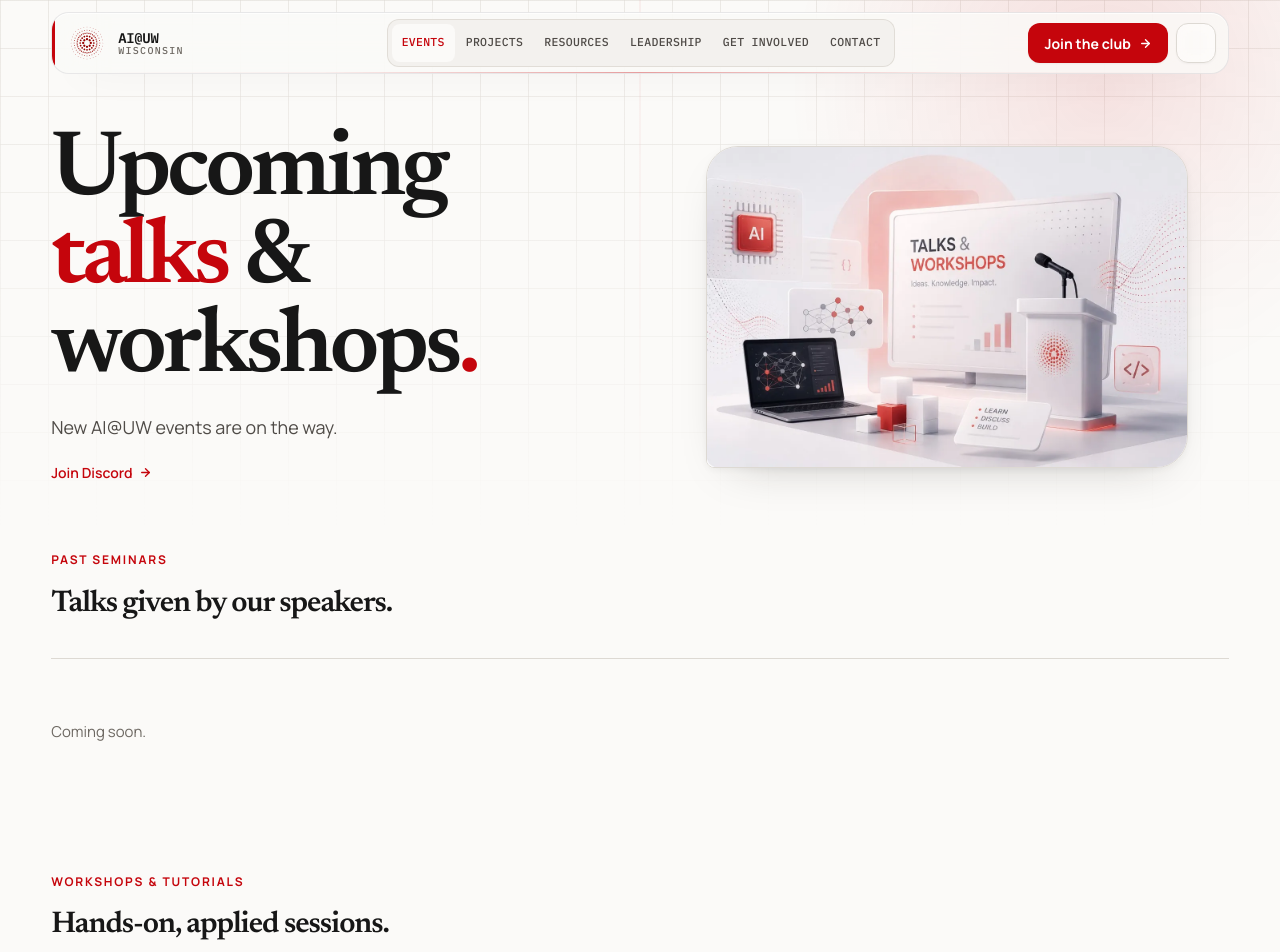
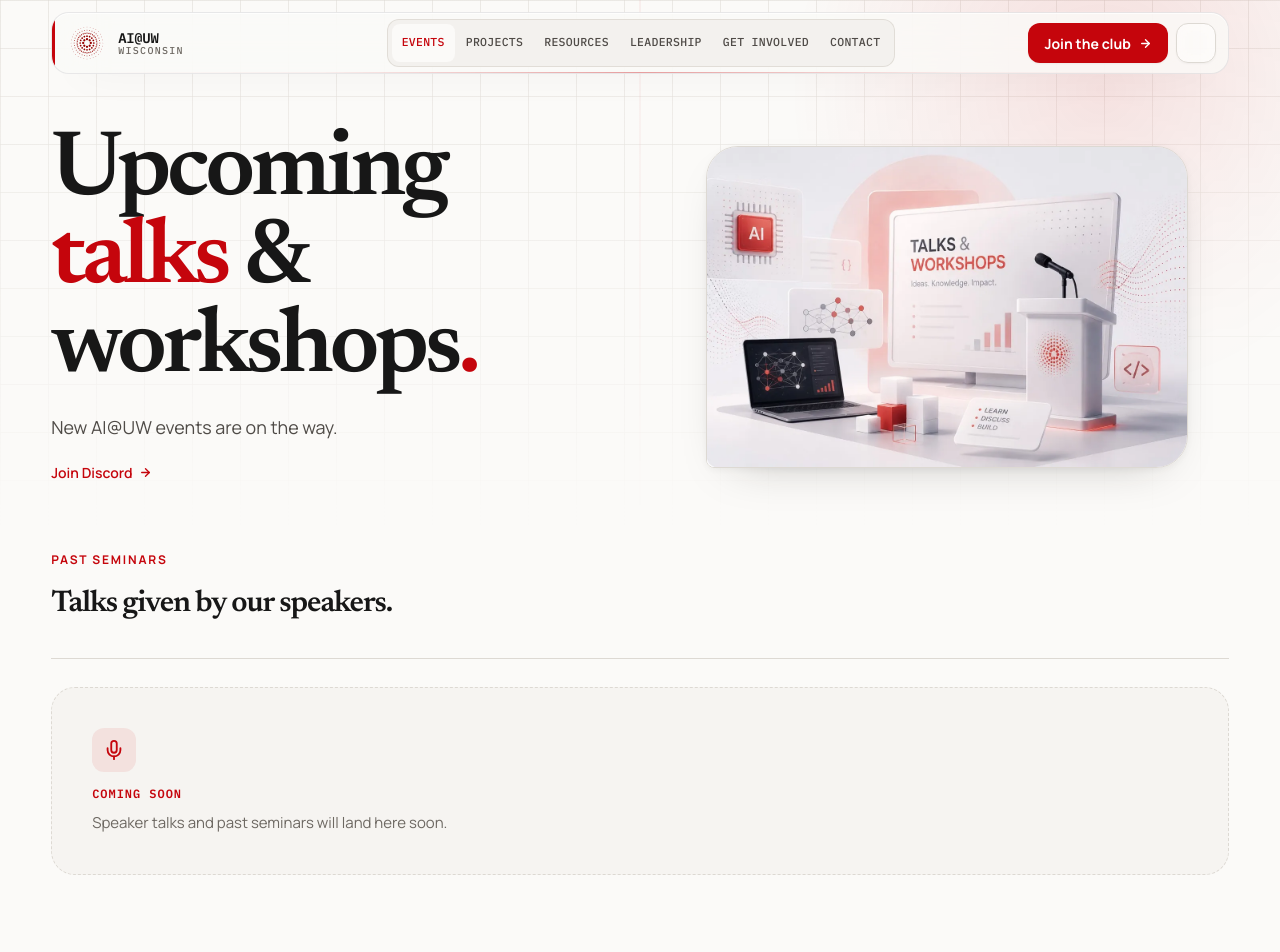
Before and after one commit to aiclubuwmadison/aiclubuwmadison.github.io, a React (Vite) app: page /seminars in a window 1280 px wide. Shown: the top 952 px of the page. Built offline with nearby package versions, Linux system fonts and the light colour scheme.

Commit message:
Polish Events coming-soon empty states

```diff
--- a/src/components/Seminars.css
+++ b/src/components/Seminars.css
@@ -514,11 +514,55 @@
   gap: 8px;
 }
 
-/* Empty state */
-.atmos-seminars .atmos-sem-empty {
+/* Coming soon panels (match Resources Skills/MCP + Projects) */
+.atmos-seminars .atmos-sem-coming-soon {
+  display: flex;
+  flex-direction: column;
+  align-items: flex-start;
+  gap: 8px;
+  padding: clamp(28px, 4vw, 40px);
+  border: 1px dashed var(--atmos-hairline);
+  border-radius: var(--radius-lg, 16px);
+  background: var(--atmos-paper-tint);
+}
+
+.atmos-seminars .atmos-sem-coming-soon-icon {
+  display: inline-flex;
+  align-items: center;
+  justify-content: center;
+  width: 44px;
+  height: 44px;
+  margin-bottom: 4px;
+  border-radius: 12px;
+  background: rgba(197, 5, 12, 0.08);
+  color: var(--atmos-badger);
+}
+
+.atmos-seminars .atmos-sem-coming-soon-label {
+  margin: 0;
+  font-family: var(--atmos-mono);
+  font-size: 12px;
+  font-weight: 700;
+  letter-spacing: 0.08em;
+  text-transform: uppercase;
+  color: var(--atmos-badger);
+}
+
+.atmos-seminars .atmos-sem-coming-soon-copy {
+  margin: 0;
+  font-family: var(--atmos-sans);
   font-size: 15px;
+  line-height: 1.5;
   color: var(--atmos-ink-mute);
-  padding: 32px 0;
+}
+
+[data-theme="dark"] .atmos-seminars .atmos-sem-coming-soon {
+  background: var(--atmos-paper-tint);
+  border-color: var(--atmos-hairline);
+}
+
+[data-theme="dark"] .atmos-seminars .atmos-sem-coming-soon-icon {
+  background: rgba(197, 5, 12, 0.16);
 }
 
 /* ── RESPONSIVE ─────────────────────────────────────────── */
--- a/src/components/Seminars.jsx
+++ b/src/components/Seminars.jsx
@@ -1,4 +1,5 @@
 import { useState, useEffect, useRef, useMemo } from 'react';
+import { Mic, Wrench } from 'lucide-react';
 import './Seminars.css';
 
 const seminars = [];
@@ -485,7 +486,15 @@ const Seminars = () => {
                 ))}
               </div>
             ) : (
-              <p className="atmos-sem-empty">Coming soon.</p>
+              <div className="atmos-sem-coming-soon" role="status">
+                <div className="atmos-sem-coming-soon-icon" aria-hidden="true">
+                  <Mic size={22} />
+                </div>
+                <p className="atmos-sem-coming-soon-label">Coming soon</p>
+                <p className="atmos-sem-coming-soon-copy">
+                  Speaker talks and past seminars will land here soon.
+                </p>
+              </div>
             )}
           </section>
         )}
@@ -518,7 +527,15 @@ const Seminars = () => {
                 ))}
               </div>
             ) : (
-              <p className="atmos-sem-empty">Coming soon.</p>
+              <div className="atmos-sem-coming-soon" role="status">
+                <div className="atmos-sem-coming-soon-icon" aria-hidden="true">
+                  <Wrench size={22} />
+                </div>
+                <p className="atmos-sem-coming-soon-label">Coming soon</p>
+                <p className="atmos-sem-coming-soon-copy">
+                  Hands-on workshops and tutorials will land here soon.
+                </p>
+              </div>
             )}
           </section>
         )}
```
